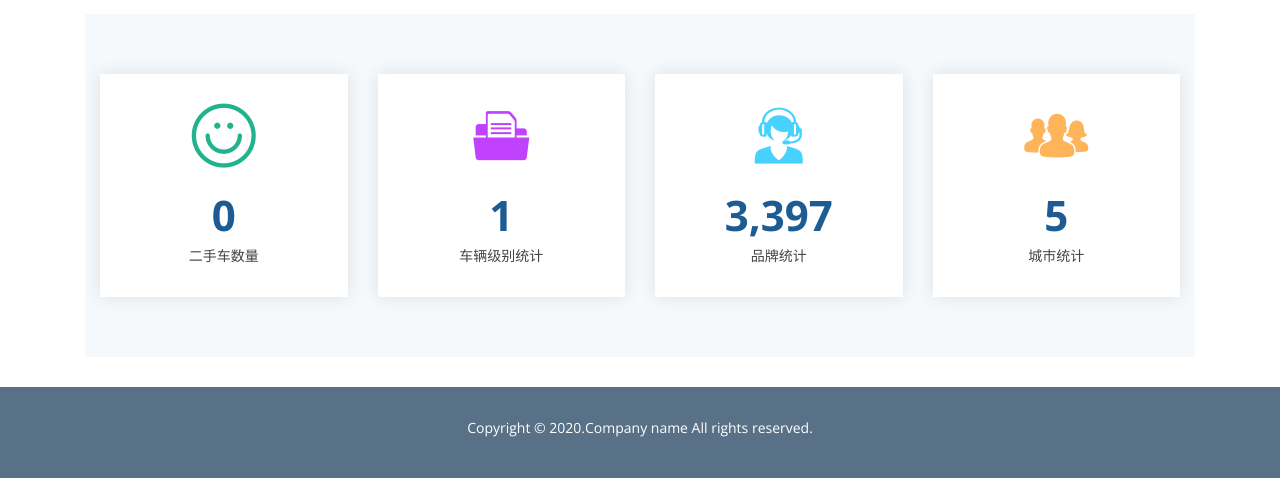
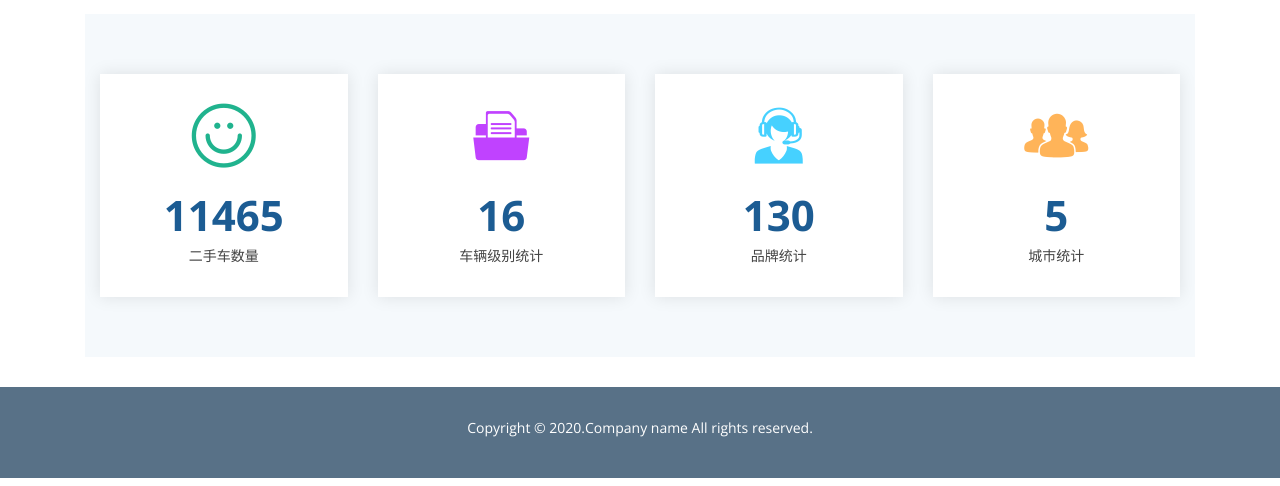
Before and after one commit to leienci/MyDataAnalysis_Car, a Flask app: page /index in a window 1280 px wide. Shown: the part 228-714 px from the top of the page. Run offline with Flask 3, Linux system fonts and the light colour scheme; data comes from the database, SQL or seed files in the repository; some libraries are stand-ins or nearby versions.

Commit message:
feat:首页显示数量

```diff
--- a/app.py
+++ b/app.py
@@ -7,23 +7,28 @@
 app = Flask(__name__)
 
 
-@app.route('/')
-def index():  # put application's code here
+@app.route('/index')
+def home():
     # 连接数据库
     conn = sqlite3.connect('che168.db')
     cursor = conn.cursor()
     # 查询数据库中车的数量
     cursor.execute('SELECT COUNT(*) FROM che168')
     result = cursor.fetchone()[0]
-    print("二手车数量:", result)
+    # 车辆级别的数量
+    cursor.execute('SELECT COUNT(DISTINCT 车辆级别) FROM che168')
+    level = cursor.fetchone()[0]
+    # 品牌的数量
+    cursor.execute('SELECT COUNT(DISTINCT 品牌) FROM che168')
+    brand = cursor.fetchone()[0]
+    # 城市的数量
+    cursor.execute('SELECT COUNT(DISTINCT 城市) FROM che168')
+    city = cursor.fetchone()[0]
+
+    print("二手车数量:", result, "车辆级别:", level, "品牌:", brand, "城市:", city)
     # 关闭数据库连接
     conn.close()
-    return render_template("index.html", vehicles=result)
-
-
-@app.route('/index')
-def home():
-    return render_template('index.html')
+    return render_template("index.html", vehicles=result, level=level, brand=brand, city=city)
 
 
 @app.route('/car')
--- a/templates/index.html
+++ b/templates/index.html
@@ -36,7 +36,7 @@
     <div class="container">
 
         <div class="logo float-left">
-            <h1 class="text-light"><a href="index.html"><span>汽车之家二手车</span></a></h1>
+            <h1 class="text-light"><a href="index"><span>汽车之家二手车</span></a></h1>
             <!-- Uncomment below if you prefer to use an image logo -->
             <!-- <a href="index.html"><img src="static/assets/img/logo.png" alt="" class="img-fluid"></a>-->
         </div>
@@ -77,7 +77,7 @@
                     <div class="col-lg-3 col-md-6 text-center" data-aos="fade-up" data-aos-delay="200">
                         <div class="count-box">
                             <i class="icofont-document-folder" style="color: #c042ff;"></i>
-                            <span data-toggle="counter-up">1</span>
+                            <span data-toggle="counter-up">{{ level }}</span>
                             <p>车辆级别统计</p>
                         </div>
                     </div>
@@ -85,7 +85,7 @@
                     <div class="col-lg-3 col-md-6 text-center" data-aos="fade-up" data-aos-delay="400">
                         <div class="count-box">
                             <i class="icofont-live-support" style="color: #46d1ff;"></i>
-                            <span data-toggle="counter-up">3,397</span>
+                            <span data-toggle="counter-up">{{ brand }}</span>
                             <p>品牌统计</p>
                         </div>
                     </div>
```
